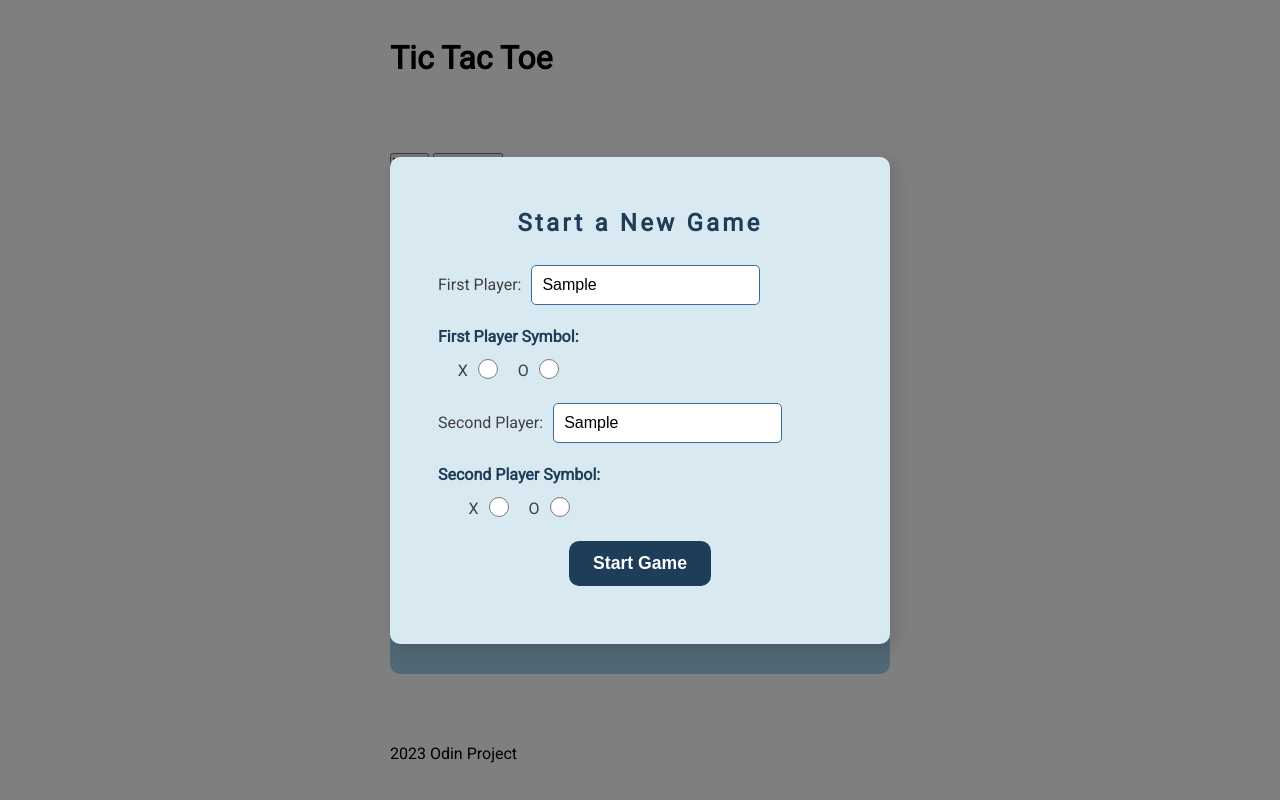
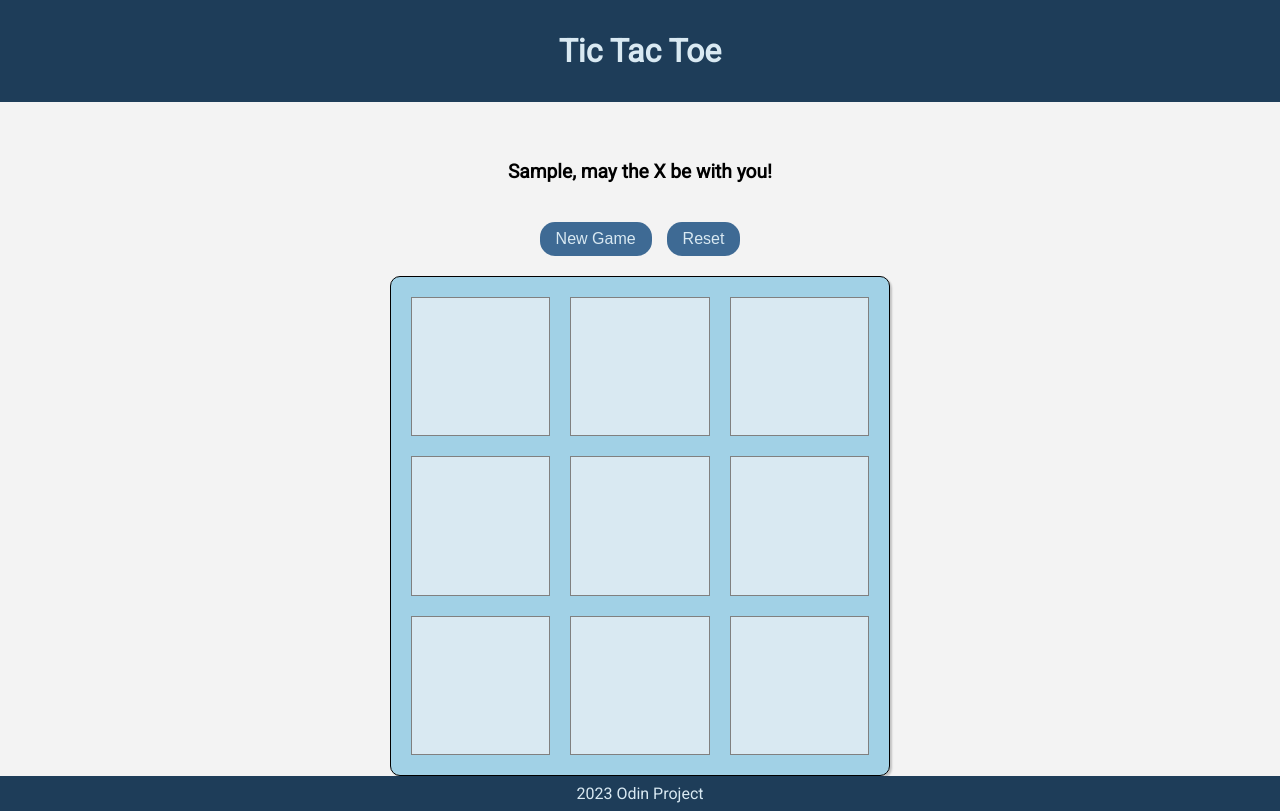
Before and after one commit to zman64/tic_tac_toe, a plain HTML site: page index.html in a window 1280 px wide. Both pictures are taken after typing "Sample", "Sample" into the empty fields and a click on the button "Start Game". Drawn offline with Linux system fonts and the light colour scheme.

Commit message:
Add styles to main layout

```diff
--- a/app.js
+++ b/app.js
@@ -246,17 +246,94 @@ const screenController = ((document) => {
     const playerTurnDiv = document.querySelector(".turn");
     const boardDiv = document.querySelector(".board");
     const resetButton = document.querySelector('.reset');
-    //const gameStatusDiv = document.querySelector('.gameStatus');
     const playerForm = document.querySelector('.player_form');
     let game = {}; // private variable to hold the game instance
     var firstPlayerSymbols = document.querySelectorAll('input[name="first_player_symbol"]');
     var secondPlayerSymbols = document.querySelectorAll('input[name="second_player_symbol"]');
+    let newGameButton = document.querySelector('.new_game');
+    let displayedMessages = {};
 
+    let duringTurnMessages = [
+        "{player}, unleash your {symbol}!",
+        "{player}, it's time to make your mark!",
+        "The battlefield awaits, {player}!",
+        "Make it count, {player}!",
+        "{player}, remember: great power comes with great responsibility!",
+        "{player}, may the {symbol} be with you!",
+        "Step right up, {player}! The spotlight is on you!",
+        "{player}, time to spin the wheel of fortune!"
+    ]
+
+    let tieMessages = [
+        "It's a stalemate, folks! The duel was too intense for a victor.",
+        "Well, that's a wrap! Nobody won, but nobody lost either!",
+        "The battle of wits ends in a draw! Play again for eternal glory?",
+        "A tie! The tension was palpable, but the gods have decided on no victor this day."
+    ]
+
+    let winMessages = [
+        "{player} stands victorious! The crowd goes wild!",
+        "{player} triumphs! The {symbol}'s have it!",
+        "And that's a wrap! {player} and their {symbol} takes the cake!",
+        "{player} {symbol}’s strategy paid off! A round of applause for the victor!",
+        "The dust settles and {player} emerges as the champion!",
+        "{player} has conquered the board! Well played!",
+        "The stars have aligned for {player} today! A well-deserved victory!",
+        "Epic win for {player}! The Tic Tac Toe legend continues!",
+    ]
+
+    const originalDuringTurnMessages = [...duringTurnMessages];
+    const originalTieMessages = [...tieMessages];
+    const originalWinMessages = [...winMessages];
 
 
     document.getElementById("overlay").addEventListener("click", function (event) {
         document.getElementById("modal").classList.add("hidden");
     })
+
+    const getRandomMessage = (messagesArray) => {
+        const randomIndex = Math.floor(Math.random() * messagesArray.length);
+        return messagesArray.splice(randomIndex, 1)[0];
+    }
+
+    const displayDuringTurnMessage = () => {
+        const activePlayerName = game.getActivePlayer().getName();
+        console.log(activePlayerName);
+        if (!displayedMessages[activePlayerName]) {
+            displayedMessages[activePlayerName] = [];
+        }
+        let availableMessages = duringTurnMessages.filter(message => !displayedMessages[activePlayerName].includes(message));
+
+        if (availableMessages.length === 0) {
+            // Reset the displayed messages for the player if all have been shown.
+            displayedMessages[activePlayerName] = [];
+            availableMessages = duringTurnMessages;
+        }
+
+        const message = getRandomMessage(availableMessages);
+        displayedMessages[activePlayerName].push(message);
+
+        const formattedMessage = message.replace('{player}', activePlayerName).replace('{symbol}', game.getActivePlayer().getSymbol());
+        return formattedMessage;
+    }
+
+    const resetMessages = () => {
+        duringTurnMessages = [...originalDuringTurnMessages]
+        winMessages = [...originalWinMessages];
+        tieMessages = [...originalTieMessages];
+    }
+
+    const displayTieMessage = () => {
+        const message = getRandomMessage(tieMessages);
+        return message;
+    }
+
+    const displayWinMessage = () => {
+        const message = getRandomMessage(winMessages);
+        const player = game.getActivePlayer();
+        const formattedMessage = message.replace('{player}', player.getName()).replace('{symbol}', player.getSymbol());
+        return formattedMessage;
+    }
 
     const updateScreen = () => {
         // clear the board
@@ -267,7 +344,6 @@ const screenController = ((document) => {
         const activePlayer = game.getActivePlayer();
         const gameState = game.getGameState();
 
-        playerTurnDiv.textContent = `${activePlayer.getName()}'s Turn...`;
 
         // Render board squares
         board.forEach((row, rowIdx) => {
@@ -287,10 +363,15 @@ const screenController = ((document) => {
         // Check and game state for the screen
         if (gameState.gameOver) {
             if (gameState.winner) {
-                playerTurnDiv.textContent = `${activePlayer.getName()} wins!!`
+                let winMessage = displayWinMessage();
+                playerTurnDiv.textContent = `${winMessage}`
             } else if (gameState.isTie) {
-                playerTurnDiv.textContent = `It's a tie!!`
+                let tieMessage = displayTieMessage();
+                playerTurnDiv.textContent = `${tieMessage}`
             }
+        } else {
+            let turnMessage = displayDuringTurnMessage();
+            playerTurnDiv.textContent = `${turnMessage}`;
         }
 
 
@@ -313,7 +394,7 @@ const screenController = ((document) => {
         const selectedRow = e.target.dataset.row;
 
         if (!selectedColumn) return;
-
+        if (game.getGameState().gameOver === true) return;
         game.playRound(selectedRow, selectedColumn);
         updateScreen();
     }
@@ -321,11 +402,12 @@ const screenController = ((document) => {
     // Add event listener for the reset button
     function clickHandlerReset() {
         game.resetGame();
+        resetMessages();
         updateScreen();
     }
 
     // Add event listener for the player submit button
-    function clickSubmitPlayer(e) {
+    function clickStartGame(e) {
         e.preventDefault();
 
         const playerOneName = document.getElementById("first_player").value;
@@ -334,21 +416,29 @@ const screenController = ((document) => {
         console.log(playerOneSymbol)
         const playerTwoSymbol = document.querySelector('input[name="second_player_symbol"]:checked').value;
 
-        const playerOne = Player(playerOneName, playerOneSymbol);
-        const playerTwo = Player(playerTwoName, playerTwoSymbol);
+        let playerOne = Player(playerOneName, playerOneSymbol);
+        let playerTwo = Player(playerTwoName, playerTwoSymbol);
 
         game = GameController(playerOne, playerTwo);
+        game.resetGame();
+        resetMessages();
         initialize();
+
+        // clear form
+        document.querySelector('.player_form').reset();
 
         // Hide form
         document.getElementById("modal").classList.add("hidden");
+    }
+    playerForm.addEventListener("submit", clickStartGame);
 
-        // Initial render
-        //updateScreen(game.getGameState());
+    // Add event listener for the new game button
+    function clickStartNewGame(e) {
+        e.preventDefault();
+        document.getElementById("modal").classList.remove("hidden");
+
     }
-    playerForm.addEventListener("submit", clickSubmitPlayer);
-    // Initial render
-    //updateScreen();
+    newGameButton.addEventListener("click", clickStartNewGame);
 
     // Add an event listener to the first player's radio buttons
     firstPlayerSymbols.forEach(function (radio) {
@@ -382,7 +472,6 @@ const screenController = ((document) => {
 
 })(document);
 
-
 // Find and log new global variables
 // Test to see if any global variables were created
 // goal is not to have any globals in window object
--- a/index.html
+++ b/index.html
@@ -15,9 +15,11 @@
 
     <main>
         <div class="game_container">
-          <button class="reset">Reset</button>
-          <button class="new_game">New Game</button>
-          <h1 class="turn"></h1>
+          <h1 class="turn">Time to start a New Game!</h1>
+          <div class="button_wrapper">
+            <button class="new_game">New Game</button>
+            <button class="reset">Reset</button>
+          </div>
           <div class="board"></div>
         </div>
     </main>
@@ -50,7 +52,7 @@
                     type="radio"
                     name="first_player_symbol"
                     id="symbol-x-first"
-
+                    checked
                   />
                 </li>
                 <li>
@@ -97,7 +99,7 @@
                     type="radio"
                     name="second_player_symbol"
                     id="symbol-o-second"
-
+                    checked
                   />
                 </li>
               </ul>
--- a/style.css
+++ b/style.css
@@ -1,3 +1,4 @@
+/* #region Base */
 :root {
     --primary-clr: #1e3D59; /* dark blue */
     --secondary-clr: #3e6a94; /* medium blue */
@@ -26,26 +27,87 @@ body {
     justify-content: center;
     align-items: center;
     font-family: 'Roboto', sans-serif;
-    letter-spacing: 1;
-    line-height: 1.5;
+    display: grid;
+    grid-template-columns: 1fr;
+    /* align-content: center; */
+    grid-template-rows: auto 1fr auto;
+    background-color: #f3f3f3;
+}
+/* #endregion */
+
+/* #region Header */
+header {
+    background-color: var(--primary-clr);
+    /* width: 100%; */
+    text-align: center;
+    padding: 2em;
+    color: var(--board-clr);
+}
+/* #endregion */
+
+/* #region Main */
+
+main {
+    justify-self: center;
+    /* background-color: #f3f3f3; */
+    max-width: 500px;
+    align-self: stretch;
+    display: grid;
+    grid-template-rows: 1fr;
 }
 
-.player_form {
-    margin-bottom: 10px;
+.game_container {
+    display: grid;
+    grid-template-columns: 1fr;
+    grid-template-rows: minmax(100px, 10vh) auto 1fr;
+    align-items: center;
+    gap: 20px;
+    justify-items: center;
+}
+
+.button_wrapper {
+    align-self: center;
+    display: flex;
+    gap: 15px;
+    /* flex: 1; */
+}
+
+
+.reset, .new_game {
+    border: none;
+    border-radius: 15px;
+    color: var(--board-clr);
+    font-size: 1rem;
+    background-color: var(--secondary-clr);
+    padding: 0.5em 1em;
+
 }
 
 .board {
     display: grid;
-
     height: 500px;
     width: 500px;
     grid-template-columns: repeat(3, 1fr);
     grid-template-rows: repeat(3, 1fr);
-    /* border: 1px solid black; */
+    border: 1px solid black;
+    box-shadow: 2px 2px 2px rgba(0,0,0,0.2);
     gap: 20px;
     padding: 20px;
     background-color: var(--btn-clr);
     border-radius: 10px;
+    align-self: start;
+
+}
+
+
+
+.turn {
+    text-align: center;
+    word-wrap: break-word;
+    padding: 1em;
+    font-size: 1.2rem;
+    align-self: end;
+
 }
 
 .cell {
@@ -58,8 +120,18 @@ body {
     background-color: var(--board-clr);
     cursor: pointer;
 }
+/* #endregion */
 
-/* --- Modal --- */
+/* #region Footer --- */
+footer {
+    background-color: var(--primary-clr);
+    color: var(--board-clr);
+    text-align: center;
+    padding: 0.5em;
+}
+/* #endregion */
+
+/* #region Modal */
 .modal {
     position: fixed;
     top: 0;
@@ -81,8 +153,9 @@ body {
     background-color: rgba(0,0,0,0.5);
     z-index: 20;
 }
+/* #endregion */
 
-/* --- Form --- */
+/* #region Form --- */
 #start_game_form {
     position: relative;
     background-color: var(--board-clr);
@@ -102,6 +175,7 @@ body {
     justify-content: center;
     align-items: start;
     gap: 20px;
+    margin-bottom: 10px;
 }
 
 .new_game_title {
@@ -183,3 +257,5 @@ legend {
 fieldset {
     border: none;
 }
+
+/* #endregion */
```
